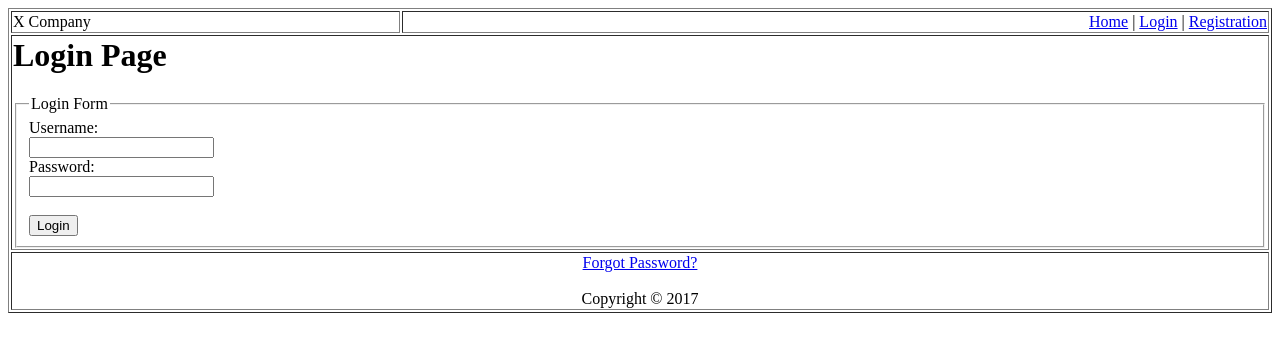
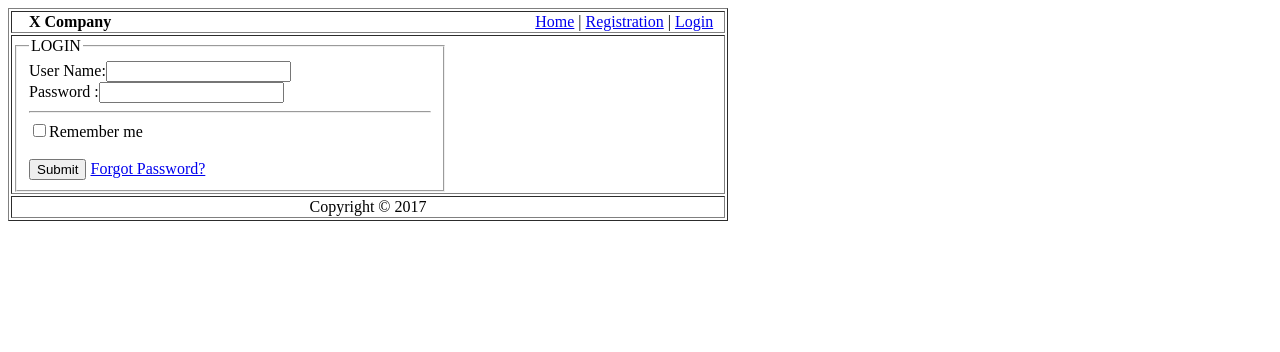
Before and after one commit to sudeepmondal/learning-web-technologies-spring2023-2024-sec-f, a PHP site: page /task_C.php in a window 1280 px wide. Shown: the top 352 px of the page. Run offline with PHP 8.4, Linux system fonts and the light colour scheme.

Commit message:
Update task_C.php

```diff
--- a/Lab_5.2[PHP][Session Tracking]/task_C.php
+++ b/Lab_5.2[PHP][Session Tracking]/task_C.php
@@ -1,36 +1,42 @@
 <html>
 <head>
-<meta charset="UTF-8">
-<meta name="viewport" content="width=device-width, initial-scale=1.0">
     <title>Login</title>
+    <style>
+        fieldset
+        {
+            width: 400px;
+        }
+        hr
+        {
+            width: 400px;
+        }
+    </style>
 </head>
 <body>
-<table style="width: 100%;" border="1">
+    <table style="width: 720px;" border="1">
         <tr>
-<td style="text-align: left;">X Company</td>
-<td align="right">
-<a href="home.php">Home</a> |
-<a href="login.php">Login</a> |
-<a href="registration.php">Registration</a>
+            <td>
+                <b>&emsp;X Company</b> &emsp;&emsp;&emsp;&emsp;&emsp;&emsp;&emsp;&emsp;&emsp;&emsp;&emsp;&emsp;&emsp;&emsp;&emsp;&emsp;&emsp;&emsp;&emsp;&emsp;&emsp;&emsp;&emsp;&emsp;&emsp;&emsp;
+                <a href="task_A.php">Home</a> |
+                <a href="task_B.php">Registration</a> |
+                <a href="task_C.php">Login</a>
             </td>
         </tr>
         <tr>
-<td colspan="2">
-<h1>Login Page</h1>
+            <td>
                 <fieldset>
-<legend>Login Form</legend>
-<label for="username">Username:</label><br>
-<input type="text" id="username" name="username"><br>
-<label for="password">Password:</label><br>
-<input type="password" id="password" name="password"><br><br>
-<button type="submit">Login</button>
+                    <legend>LOGIN</legend>
+                    User Name:<input type="text" id="username" name="username"> <br>
+                    Password :<input type="password" id="password" name="password">
+                    <hr>
+                    <input type="checkbox" id="remember_me" name="remember_me">Remember me
+                    <br> <br>
+                    <button type="submit">Submit</button> <a href="forgot_password.html">Forgot Password?</a><br>
                 </fieldset>
             </td>
         </tr>
         <tr>
-<td colspan="2" style="text-align: center;">
-<a href="forgot_password.html">Forgot Password?</a><br>
-<br>
+            <td style="text-align: center;">
                  Copyright &copy; 2017
             </td>
         </tr>
```
Lines whose indentation alone changed are shown as unchanged.
